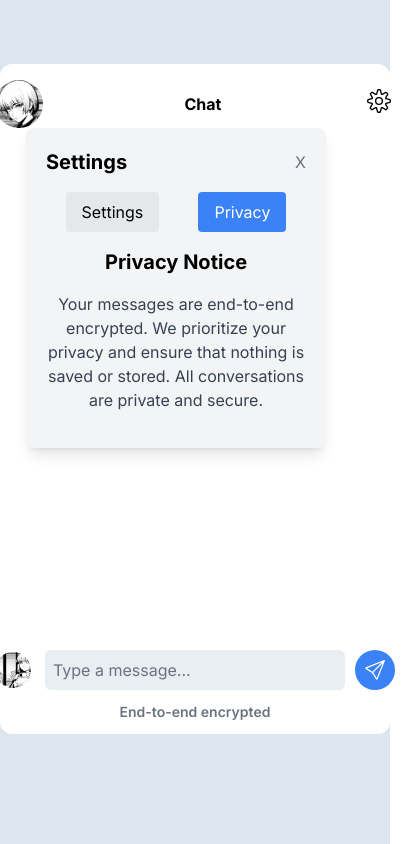
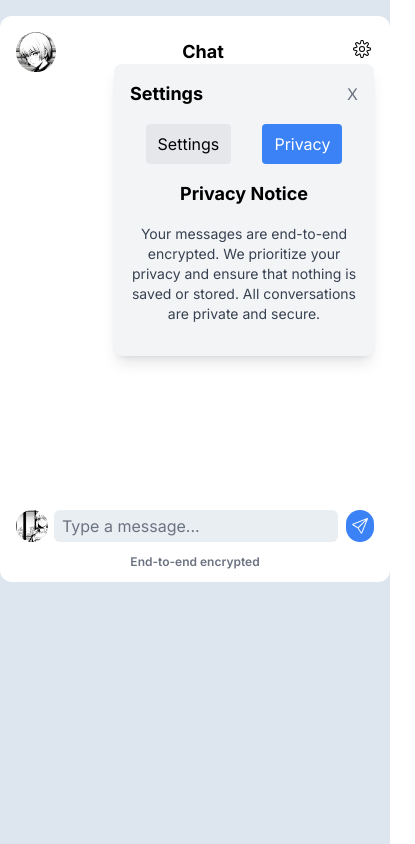
Before and after one commit to 000xs/Mental-Health-Support-Chatbot, a Next.js app: page / in a window 390 px wide. Both pictures are taken after a click on the element "End-to-end encrypted". Shown: the whole page, 415 px wide, since content can reach past the window. Built offline with nearby package versions, Linux system fonts and the light colour scheme.

Commit message:
Responsive 1

```diff
--- a/pages/index.js
+++ b/pages/index.js
@@ -54,25 +54,25 @@ export default function Home() {
 
   return (
     <main
-      className={`flex min-h-screen flex-col items-center justify-between p-16 bg-[#DDE6EE] dark:bg-gray-900 text-black dark:text-white ${inter.className}`}
+      className={`flex min-h-screen flex-col items-center justify-between p-4 sm:p-8 md:p-12 lg:p-16 bg-[#DDE6EE] dark:bg-gray-900 text-black dark:text-white ${inter.className}`}
     >
-      <div className="container bg-white dark:bg-gray-800 dark:text-white rounded-xl justify-center items-center absolute flex flex-col py-2">
-        <div className="flex flex-col items-center z-10">
-          <div className="header flex flex-row items-center justify-between w-[440px] py-2 px-5">
+      <div className="container bg-white dark:bg-gray-800 dark:text-white rounded-xl justify-center items-center absolute flex flex-col py-2 w-full max-w-xl md:max-w-2xl lg:max-w-3xl xl:max-w-4xl">
+        <div className="flex flex-col items-center z-10 w-full">
+          <div className="header flex flex-row items-center justify-between w-full py-2 px-4 sm:px-5">
             <li>
-              <img src="/P.jpg" alt="" className="w-12 h-12 rounded-full" />
+              <img src="/P.jpg" alt="" className="w-10 h-10 sm:w-12 sm:h-12 rounded-full" />
             </li>
             <li>
-              <h1 className="font-bold px-2 py-1">Chat</h1>
+              <h1 className="font-bold px-2 py-1 text-lg sm:text-xl">Chat</h1>
             </li>
             <li>
               <button onClick={() => setSettingsOpen(!settingsOpen)}>
-                <CiSettings className="w-8 h-8" />
+                <CiSettings className="w-6 h-6 sm:w-8 sm:h-8" />
               </button>
             </li>
           </div>
 
-          <div className="content h-[60vh] overflow-y-scroll relative w-[440px] px-5 py-3">
+          <div className="content h-[50vh] sm:h-[60vh] overflow-y-scroll relative w-full px-4 sm:px-5 py-3">
             {chat.map((message, index) => (
               <div
                 key={index}
@@ -81,11 +81,11 @@ export default function Home() {
                 }`}
               >
                 <div
-                  className={`px-4 py-2 ${
+                  className={`px-3 py-2 sm:px-4 sm:py-2 ${
                     message.role === "user"
                       ? "bg-blue-200 dark:bg-blue-500"
                       : "bg-gray-200 dark:bg-gray-600"
-                  } rounded-lg inline-block`}
+                  } rounded-lg inline-block max-w-full break-words`}
                 >
                   <ReactMarkdown>{message.text}</ReactMarkdown>
                 </div>
@@ -93,24 +93,24 @@ export default function Home() {
             ))}
           </div>
 
-          <div className="footer flex flex-row items-center justify-between w-[440px] py-2 px-5">
+          <div className="footer flex flex-row items-center justify-between w-full py-2 px-4 sm:px-5">
             <li>
-              <img src="/u.jpg" alt="" className="w-9 h-9 rounded-full" />
+              <img src="/u.jpg" alt="" className="w-8 h-8 sm:w-9 sm:h-9 rounded-full" />
             </li>
-            <div className="flex flex-row justify-between w-[350px]">
+            <div className="flex flex-row justify-between w-full max-w-xs sm:max-w-sm md:max-w-md">
               <input
                 type="text"
                 value={input}
                 onChange={(e) => setInput(e.target.value)}
                 onKeyPress={handleKeyPress}
                 placeholder="Type a message..."
-                className="bg-[#E8EEF2] dark:bg-gray-700 dark:placeholder-gray-300 placeholder-gray-500 w-[300px] rounded-md px-2"
+                className="bg-[#E8EEF2] dark:bg-gray-700 dark:placeholder-gray-300 placeholder-gray-500 w-full sm:w-[300px] rounded-md px-2"
               />
               <button
                 onClick={sendMessage}
-                className="rounded-full bg-blue-500 w-10 h-10 flex items-center justify-center text-white"
+                className="ml-2 rounded-full bg-blue-500 w-8 h-8 sm:w-10 sm:h-10 flex items-center justify-center text-white"
               >
-                <BsSend className="w-5 h-5" />
+                <BsSend className="w-4 h-4 sm:w-5 sm:h-5" />
               </button>
             </div>
           </div>
@@ -118,9 +118,9 @@ export default function Home() {
 
         {/* Settings Interface */}
         {settingsOpen && (
-          <div className="settings-panel absolute top-0 right-0 mt-16 mr-16 w-[300px] p-5 bg-gray-100 dark:bg-gray-700 dark:text-white rounded-lg shadow-lg">
+          <div className="settings-panel absolute top-0 right-0 mt-12 mr-4 w-[260px] sm:w-[300px] p-4 sm:p-5 bg-gray-100 dark:bg-gray-700 dark:text-white rounded-lg shadow-lg">
             <div className="flex justify-between items-center mb-4">
-              <h2 className="text-xl font-bold">Settings</h2>
+              <h2 className="text-lg sm:text-xl font-bold">Settings</h2>
               <button
                 onClick={() => setSettingsOpen(false)}
                 className="text-gray-500 dark:text-gray-300"
@@ -131,13 +131,13 @@ export default function Home() {
 
             <div className="flex justify-around mb-4">
               <button
-                className={`px-4 py-2 rounded ${activeTab === 'settings' ? 'bg-blue-500 text-white' : 'bg-gray-200 dark:bg-gray-800'}`}
+                className={`px-3 py-2 rounded ${activeTab === 'settings' ? 'bg-blue-500 text-white' : 'bg-gray-200 dark:bg-gray-800'}`}
                 onClick={() => setActiveTab('settings')}
               >
                 Settings
               </button>
               <button
-                className={`px-4 py-2 rounded ${activeTab === 'privacy' ? 'bg-blue-500 text-white' : 'bg-gray-200 dark:bg-gray-800'}`}
+                className={`px-3 py-2 rounded ${activeTab === 'privacy' ? 'bg-blue-500 text-white' : 'bg-gray-200 dark:bg-gray-800'}`}
                 onClick={() => setActiveTab('privacy')}
               >
                 Privacy
@@ -183,8 +183,8 @@ export default function Home() {
 
             {activeTab === 'privacy' && (
               <div className="text-center">
-                <h3 className="text-xl font-bold mb-4">Privacy Notice</h3>
-                <p className="text-gray-700 dark:text-gray-300 mb-4">
+                <h3 className="text-lg sm:text-xl font-bold mb-4">Privacy Notice</h3>
+                <p className="text-gray-700 dark:text-gray-300 mb-4 text-sm sm:text-base">
                   Your messages are end-to-end encrypted. We prioritize your privacy and ensure that nothing is saved or stored. All conversations are private and secure.
                 </p>
               </div>
@@ -195,7 +195,7 @@ export default function Home() {
 
         {/* End-to-End Encryption Text */}
         <p
-          className="py-1 font-semibold text-gray-500 dark:text-gray-400 text-sm cursor-pointer"
+          className="py-1 font-semibold text-gray-500 dark:text-gray-400 text-xs sm:text-sm cursor-pointer"
           onClick={() => {
             setSettingsOpen(true);
             setActiveTab('privacy');
```
